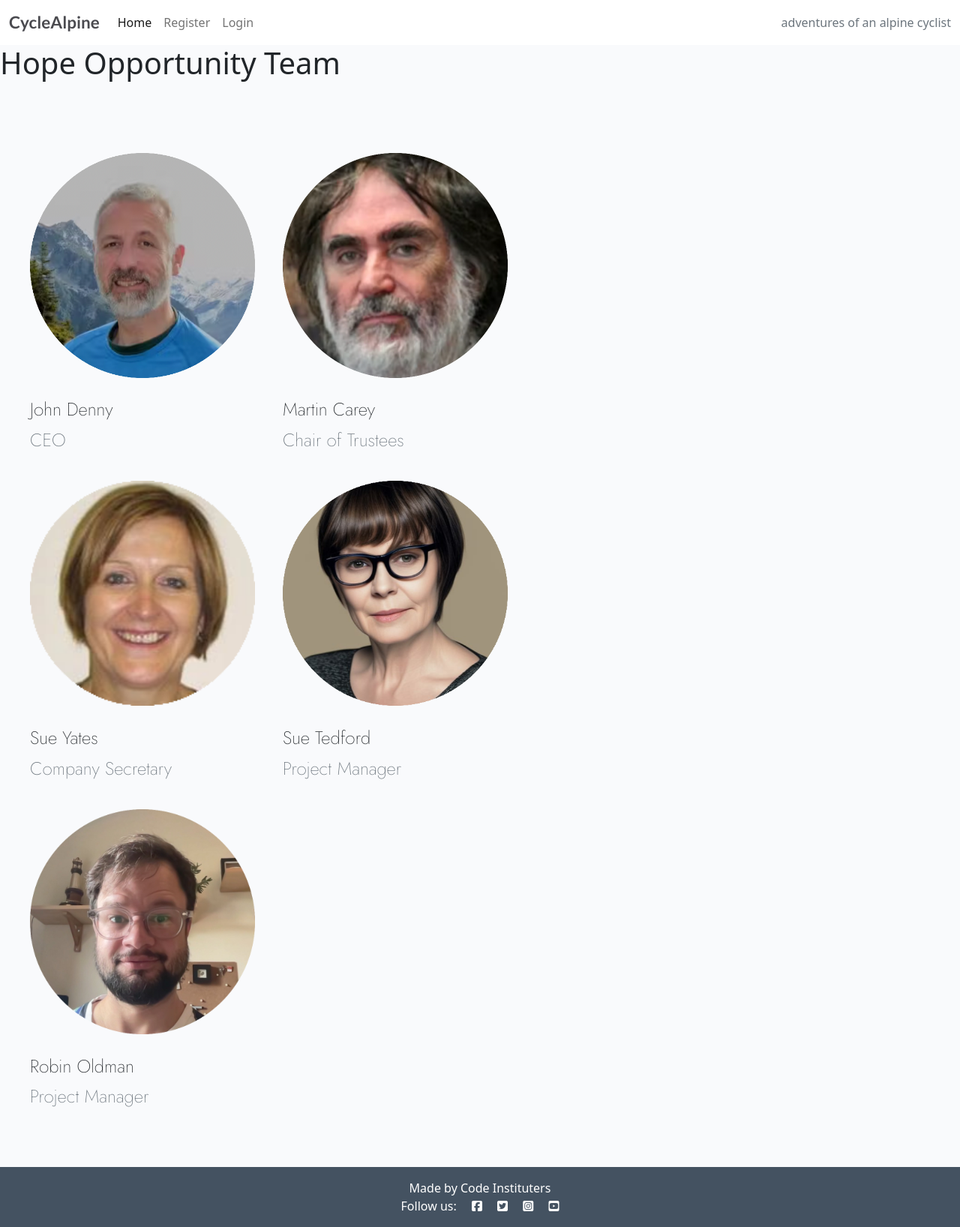
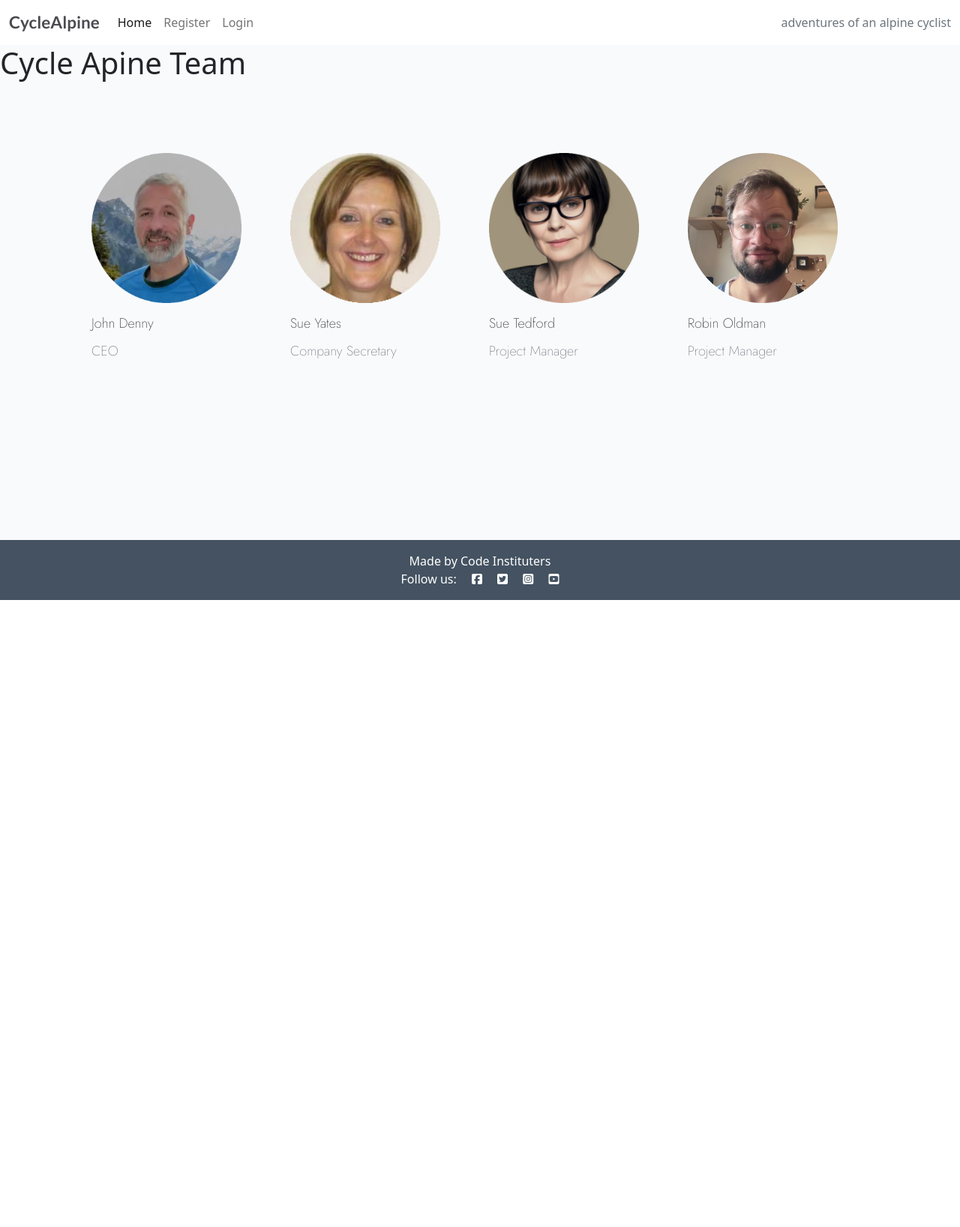
Before and after one commit to robinoldman/cycle-site1, a Django app: page /team/ in a window 1280 px wide. Shown: the whole page at 75% size. After the commit the page ends 800 px from the top, so only its background shows below. Run offline with Django 3.2, Linux system fonts and the light colour scheme; some libraries are stand-ins or nearby versions.

Commit message:
fixd formatting bugs in team page

```diff
--- a/static/css/style.css
+++ b/static/css/style.css
@@ -282,6 +282,41 @@ background-color: #ccc;
     }
   }
 
+  /*------------ staff -----------*/
+
+  .team_container {
+    display: flex;
+    flex-wrap: wrap;
+    justify-content: center;
+  }
+
+  .team_container .col-xs-12 {
+    flex: 0 0 25%;
+    max-width: 25%;
+    padding: 10px;
+  }
+
+  .placeholder img {
+    width: 200px;
+    height: 200px;
+  }
+
+  .placeholder h4 {
+    font-size: 18px;
+    line-height: 1;
+  }
+
+  .placeholder span {
+    font-size: 18px;
+  }
+
+  @media (max-width: 767px) { /* Apply styles for screens up to max-width 767px (extra small) */
+    .placeholder {
+      text-align: center;
+    }
+  }
+
+
  /*-------------------cards for routes*/
 
  .container_routes{
--- a/templates/team.html
+++ b/templates/team.html
@@ -1,41 +1,38 @@
 {% extends "base.html" %}
 {% block content %}
-<h1 class="title">Hope Opportunity Team</h1><br><br>
+<h1 class="title">Cycle Apine Team</h1><br><br>
 
-<div class="col-sm-9 col-sm-offset-3 col-md-10 col-md-offset-2 main">
-
-    <div class="row placeholders">
-  <div class="col-xs-12 col-sm-6 col-md-4 placeholder">
+<div class="container">
+  <div class="row">
+    <div class="col-12 col-sm-6 col-md-6 col-lg-3">
+      <div class="placeholder">
         <img src="../static/images/john1.png" class="img-responsive" alt="Generic placeholder thumbnail" width="200" height="200">
         <h4><br>John Denny</h4>
         <span class="text-muted">CEO<br><br></span>
       </div>
-  <div class="col-xs-12 col-sm-6 col-md-4 placeholder">
-    <img src="../static/images/martin1.png" class="img-responsive" alt="Generic placeholder thumbnail" width="200" height="200">
-    <h4><br>Martin Carey<br></h4>
-    <span class="text-muted">Chair of Trustees<br><br></span>
     </div>
-  <div class="clearfix visible-sm"></div>
-  <div class="col-xs-12 col-sm-6 col-md-4 placeholder">
+    <div class="col-12 col-sm-6 col-md-6 col-lg-3">
+      <div class="placeholder">
         <img src="../static/images/sue1.png" class="img-responsive" alt="Generic placeholder thumbnail" width="200" height="200">
         <h4><br>Sue Yates</h4>
         <span class="text-muted">Company Secretary<br><br></span>
       </div>
-
-  <div class="col-xs-12 col-sm-6 col-md-4 placeholder">
+    </div>
+    <div class="col-12 col-sm-6 col-md-6 col-lg-3">
+      <div class="placeholder">
         <img src="../static/images/suet.png" class="img-responsive" alt="Generic placeholder thumbnail" width="200" height="200">
         <h4><br>Sue Tedford</h4>
         <span class="text-muted">Project Manager<br><br></span>
       </div>
-  <div class="clearfix visible-sm"></div>
-  <div class="col-xs-12 col-sm-6 col-md-4 placeholder">
+    </div>
+    <div class="col-12 col-sm-6 col-md-6 col-lg-3">
+      <div class="placeholder">
         <img src="../static/images/robin1.png" class="img-responsive" alt="Generic placeholder thumbnail" width="200" height="200">
         <h4><br>Robin Oldman</h4>
         <span class="text-muted">Project Manager<br><br></span>
       </div>
     </div>
+  </div>
+</div>
 
-
-
-</div>
 {% endblock %}
```
Lines whose indentation alone changed are shown as unchanged.
